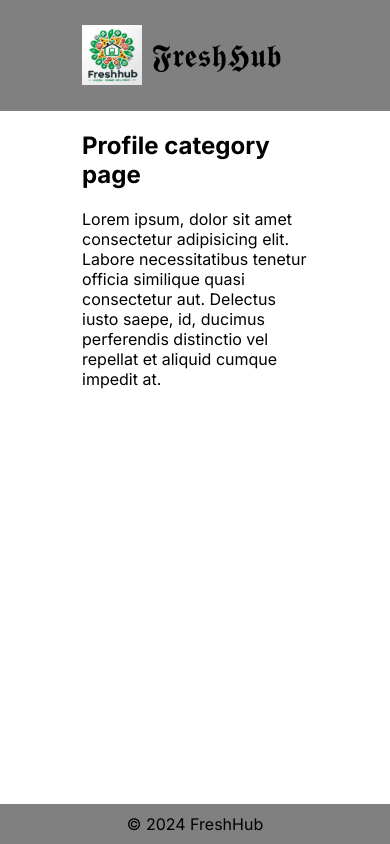
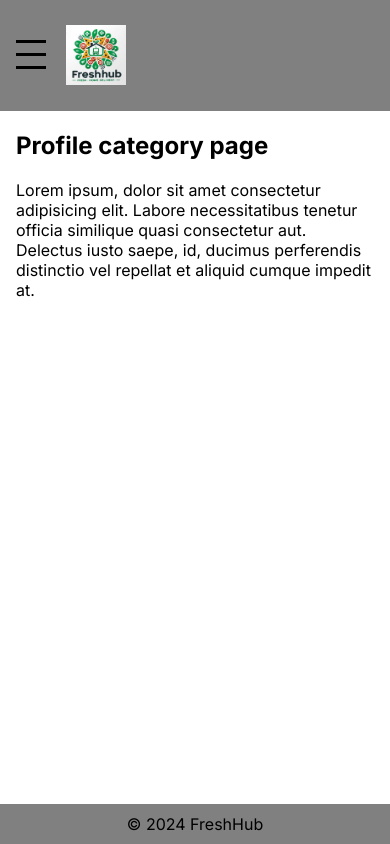
Before and after one commit to FreshHubStore73/freshhub_front_end, a Next.js app: page /profile in a window 390 px wide. Built offline with nearby package versions, Linux system fonts and the light colour scheme.

Commit message:
Added NavBar and NavMenu components

```diff
--- a/app/styles/globals.scss
+++ b/app/styles/globals.scss
@@ -14,8 +14,42 @@ body {
 main {
     flex-grow: 1;
 }
+
 .container {
-    max-width: 1440px;
-    padding-inline: 82px;
     margin: 0 auto;
 }
+
+@media screen and (min-width: 1200px) {
+    .container {
+        max-width: 1440px;
+        padding: 0 82px;
+    }
+    div.mobile {
+        display: none;
+    }
+}
+@media screen and (max-width: 1199px) {
+    .container {
+        width: 100%;
+        padding: 0 60px;
+    }
+    div.mobile {
+        display: none;
+    }
+}
+@media screen and (max-width: 1023px) {
+    .container {
+        padding: 0 32px;
+    }
+}
+@media screen and (max-width: 767px) {
+    .container {
+        padding: 0 16px;
+    }
+    div.desktop {
+        display: none;
+    }
+    div.mobile {
+        display: inherit;
+    }
+}
--- a/components/HeaderMain/HeaderMain.tsx
+++ b/components/HeaderMain/HeaderMain.tsx
@@ -1,4 +1,6 @@
 import Logo from '../Logo/Logo';
+import NavBar from '../NavBar/NavBar';
+import NavMenu from '../NavMenu/NavMenu';
 
 import styles from './headerMain.module.scss';
 
@@ -7,7 +9,9 @@ export default function HeaderMain() {
         <header className={styles.header}>
             <div className="container">
                 <div className={styles.header_wrapper}>
+                    <NavMenu />
                     <Logo />
+                    <NavBar />
                 </div>
             </div>
         </header>
--- a/components/HeaderMain/headerMain.module.scss
+++ b/components/HeaderMain/headerMain.module.scss
@@ -6,7 +6,6 @@
     padding-block: 25px;
     &_wrapper {
         display: flex;
-        justify-content: space-between;
         align-items: center;
     }
     & + main {
--- a/components/Logo/Logo.tsx
+++ b/components/Logo/Logo.tsx
@@ -1,3 +1,4 @@
+'use client';
 import Link from 'next/link';
 import Image from 'next/image';
 
@@ -8,7 +9,7 @@ export default function Logo() {
         <Link href="/" className={styles.logo}>
             <div className={styles.logo_wrapper}>
                 <Image src="/Logo.jpg" width={60} height={60} alt="Logo" />
-                <div className={styles.logo_text}>𝕱𝖗𝖊𝖘𝖍𝕳𝖚𝖇</div>
+                <div className={`${styles.logo_text} desktop`}>𝕱𝖗𝖊𝖘𝖍𝕳𝖚𝖇</div>
             </div>
         </Link>
     );
--- /dev/null
+++ b/components/NavBar/NavBar.tsx
@@ -0,0 +1,18 @@
+import Link from 'next/link';
+import styles from './navBar.module.scss';
+
+type Props = {};
+
+export const pages = ['pizza', 'burgers', 'salads', 'desserts'];
+
+export default function NavBar({}: Props) {
+    return (
+        <div className={`${styles.navbar_wrapper} desktop`}>
+            {pages.map((page) => (
+                <Link href={`/${page}`} key={page} className={styles.navbar_link}>
+                    {page.charAt(0).toUpperCase() + page.slice(1)}
+                </Link>
+            ))}
+        </div>
+    );
+}
--- /dev/null
+++ b/components/NavBar/navBar.module.scss
@@ -0,0 +1,19 @@
+.navbar {
+    &_wrapper {
+        flex-grow: 1;
+        display: flex;
+        align-items: center;
+        gap: 30px;
+        justify-content: center;
+    }
+    &_link {
+        display: inline-block;
+        text-decoration: none;
+        color: inherit;
+        font-weight: bold;
+        transition: all 0.3s;
+        &:hover {
+            color: #fff;
+        }
+    }
+}
--- /dev/null
+++ b/components/NavMenu/NavMenu.tsx
@@ -0,0 +1,48 @@
+'use client';
+import Link from 'next/link';
+import { pages } from '../NavBar/NavBar';
+import { useState } from 'react';
+
+import styles from './navMenu.module.scss';
+
+type Props = {};
+
+export default function NavMenu({}: Props) {
+    const [isMenuOpen, setIsMenuOpen] = useState(false);
+
+    const onBurgerClick = () => {
+        setIsMenuOpen(true);
+    };
+
+    const handleClose = () => {
+        setIsMenuOpen(false);
+    };
+
+    return (
+        <div className={`${styles.navmenu_wrapper} mobile`}>
+            <div className={styles.navmenu_burger} onClick={onBurgerClick}>
+                <span className={styles.navmenu_burger_line}> </span>
+                <span className={styles.navmenu_burger_line}> </span>
+                <span className={styles.navmenu_burger_line}> </span>
+            </div>
+            <div className={styles.navmenu_list} style={{ left: isMenuOpen ? '0' : '-270px' }}>
+                <div className={styles.navmenu_list_wrapper}>
+                    <h3 className={styles.navmenu_list_title}>Awesome navmenu</h3>
+                    <button onClick={handleClose} className={styles.navmenu_list_close}>
+                        &times;
+                    </button>
+                    {pages.map((page) => (
+                        <Link
+                            href={`/${page}`}
+                            key={page}
+                            className={styles.navmenu_list_item}
+                            onClick={handleClose}
+                        >
+                            {page.charAt(0).toUpperCase() + page.slice(1)}
+                        </Link>
+                    ))}
+                </div>
+            </div>
+        </div>
+    );
+}
--- /dev/null
+++ b/components/NavMenu/navMenu.module.scss
@@ -0,0 +1,61 @@
+.navmenu {
+    &_burger {
+        display: flex;
+        flex-direction: column;
+        gap: 10px;
+        width: 30px;
+        height: 30px;
+        cursor: pointer;
+        margin-right: 20px;
+        &_line {
+            height: 3px;
+            background-color: #000;
+            width: 100%;
+        }
+    }
+    &_list {
+        position: absolute;
+        width: 30%;
+        top: 0;
+        left: -270px;
+        transition: left 0.3s;
+        &_wrapper {
+            display: flex;
+            flex-direction: column;
+            background-color: lightgray;
+            height: 100vh;
+            padding-top: 50px;
+        }
+        &_close {
+            position: absolute;
+            top: 10px;
+            right: -30px;
+            width: 26px;
+            height: 26px;
+            vertical-align: middle;
+            text-align: center;
+            border-radius: 50%;
+            border: none;
+            font-weight: bold;
+            color: red;
+            cursor: pointer;
+        }
+        &_title {
+            text-align: center;
+        }
+        &_item {
+            text-decoration: none;
+            color: currentColor;
+            padding: 10px 20px;
+            border-bottom: 1px solid black;
+            &:last-child {
+                border-bottom: none;
+            }
+            &:hover,
+            &:active {
+                color: #fff;
+                background-color: lightgreen;
+            }
+        }
+    }
+}
```
